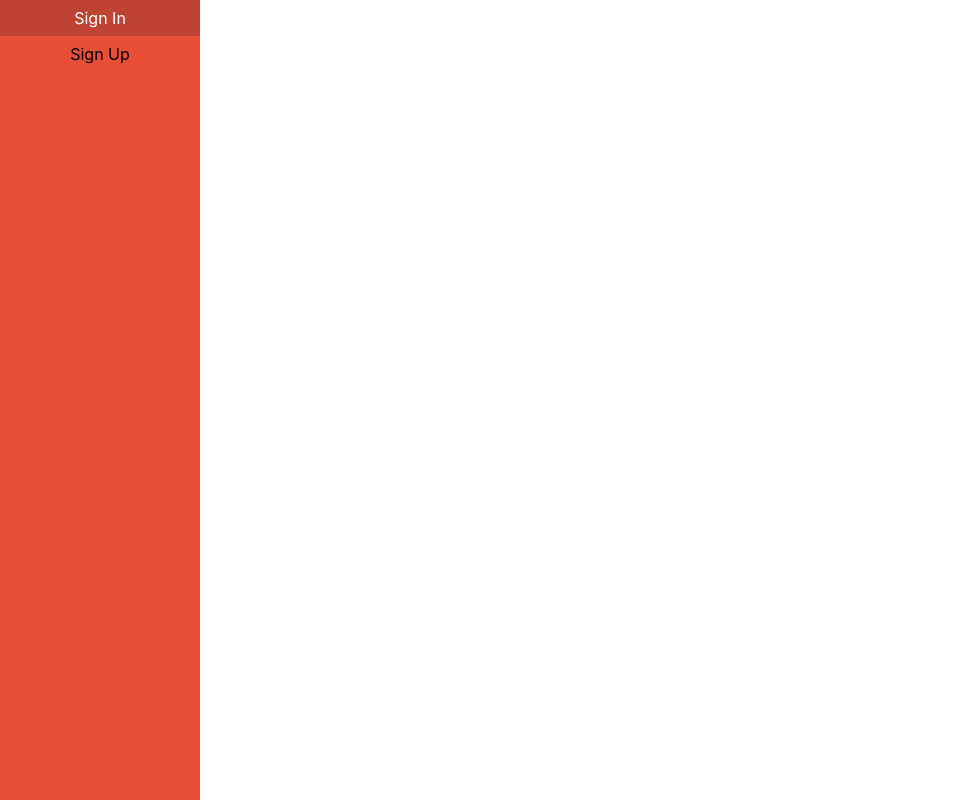
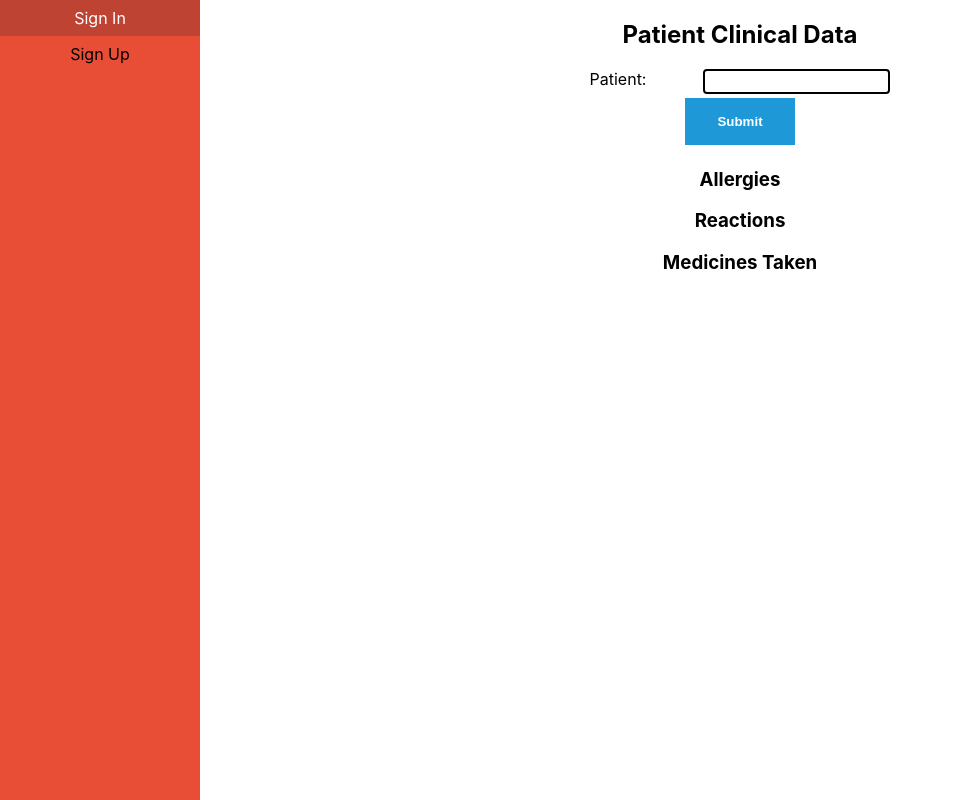
Before and after one commit to Turnbulll/CSCI334-Software-Design-Group-Project, a React (Create React App) app in the folder front-end/react-app/: page /PatientClinicalData in a window 1280 px wide. Before the commit this address had no page. Shown: the whole page, without its empty margins (0-953 px from the left). Built offline with nearby package versions, Linux system fonts and the light colour scheme.

Commit message:
Loads reaction, allergy and medicines a patient has taken.

```diff
--- a/front-end/react-app/src/App.css
+++ b/front-end/react-app/src/App.css
@@ -103,6 +103,21 @@ input {
   background-color: #2788ba;
 }
 
+.blueButton{
+  grid-column: span 2;
+  background-color: #1E98D7;
+  border: none;
+  color: white;
+  font-weight: bold;
+  padding: 16px 32px;
+  margin: 4px 2px;
+  cursor: pointer;
+}
+
+.blueButton:hover{
+  background-color: #2788ba;
+}
+
 .form .SignUpLink{
   grid-column: span 2;
 }
--- a/front-end/react-app/src/App.js
+++ b/front-end/react-app/src/App.js
@@ -14,6 +14,7 @@ import DoctorHome from './pages/DoctorHome';
 import DoctorPrescriptions from './pages/DoctorPrescriptions';
 import PharmacistHome from './pages/PharmacistHome';
 import ReadScript from './pages/ReadScript';
+import PharmacistPatientData from './pages/PharmacistPatientData';
 
 export var User = {};
 
@@ -56,6 +57,7 @@ function App() {
 
               <Route path="/PharmacistHome" element={<PharmacistHome />} />
               <Route path="/ReadScript" element={<ReadScript />} />
+              <Route path="/PatientClinicalData" element={<PharmacistPatientData />} />
             </Routes>
             </div>
         </div>
--- /dev/null
+++ b/front-end/react-app/src/pages/PharmacistPatientData.js
@@ -0,0 +1,85 @@
+import Axios from 'axios';
+import React from 'react'
+
+class PharmacistPatientData extends React.Component {
+
+    constructor(props) {
+        super(props);
+        this.state = {user: null,
+                      allergies: [],
+                      reactions: [],
+                      medicines: [],
+                      treatment: null};
+
+      }
+
+      getPatientData = () =>{
+
+        var patientName = document.getElementById("name").value;
+
+        if (patientName === ""){
+            return;
+        }
+
+        Axios.get("http://localhost:8080/Patient/Name?name=" + patientName).then(resp =>{
+            console.log(resp);
+            const treatment = resp.data[0].treatment;
+            const allergies = treatment.allergies;
+            const reactions = treatment.reactions;
+            const medicines = treatment.medicines;
+
+            console.log(allergies, reactions, medicines);
+
+            this.setState({user: resp.data[0],
+                treatment: treatment,
+                allergies: allergies,
+                medicines: medicines,
+                 reactions: reactions});
+        })
+
+
+      }
+
+
+
+    render(){return (
+    <div className='main'>
+        <h2>Patient Clinical Data</h2>
+      <form className='form'>
+        <label>Patient:</label>
+        <input type="text" id="name" />
+      </form>
+      <br/>
+      <button className='blueButton' onClick={this.getPatientData}>Submit</button>
+
+
+        <h3>Allergies</h3>
+
+        <ul>
+            {this.state.allergies.map(item => (
+                <li key={item}>{item}</li>
+            ))}
+        </ul>
+
+        <h3>Reactions</h3>
+        {this.state.reactions.map(item => (
+                <li key={item}>{item}</li>
+            ))}
+        <ul>
+
+        </ul>
+
+        <h3>Medicines Taken</h3>
+        {this.state.medicines.map(item => (
+                <li key={item}>{item}</li>
+            ))}
+        <ul>
+
+        </ul>
+
+
+    </div>
+  )}
+}
+
+export default PharmacistPatientData
```
